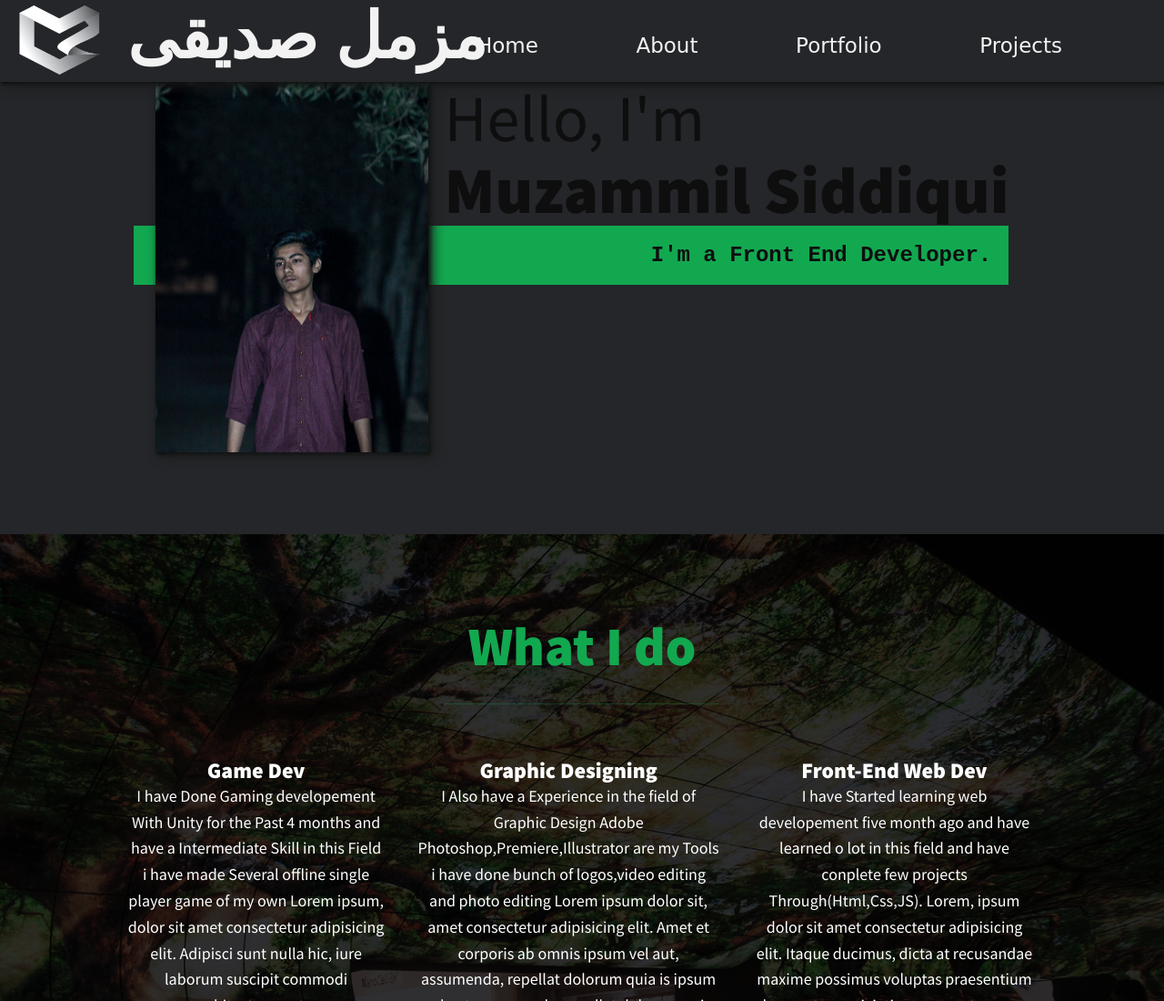
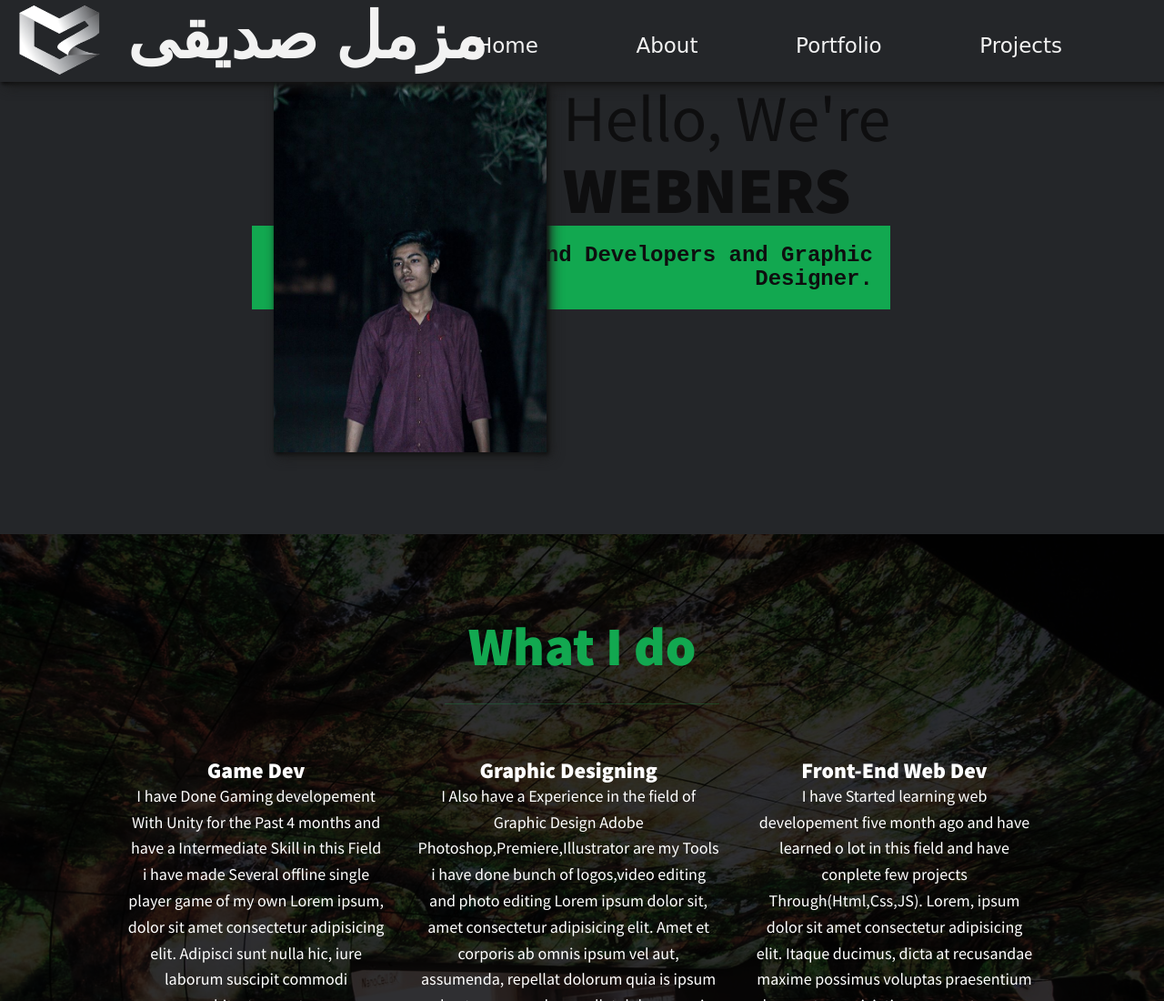
Before and after one commit to Webners1/Portfolio.github.io, a plain HTML site: page index.html in a window 1280 px wide. Shown: the top 1100 px of the page at 91% size. Drawn offline with nearby package versions, Linux system fonts and the light colour scheme; a script that the page names is missing.

Commit message:
Update index.html

```diff
--- a/index.html
+++ b/index.html
@@ -45,8 +45,8 @@
     <section class="intro">
 
 
-                <h1 class="section__title section__tittle--intro">Hello, I'm <strong>Muzammil Siddiqui</strong></h1>
-                <h3 class="section__subittle section__subtittle--intro">I'm a Front End Developer.</h3>
+                <h1 class="section__title section__tittle--intro">Hello, We're <strong>WEBNERS</strong></h1>
+                <h3 class="section__subittle section__subtittle--intro">We are Front End Developers and Graphic Designer.</h3>
                 <img src="photo33.jpg"  alt="A picture of me" class="intro__image">
 
 
```
